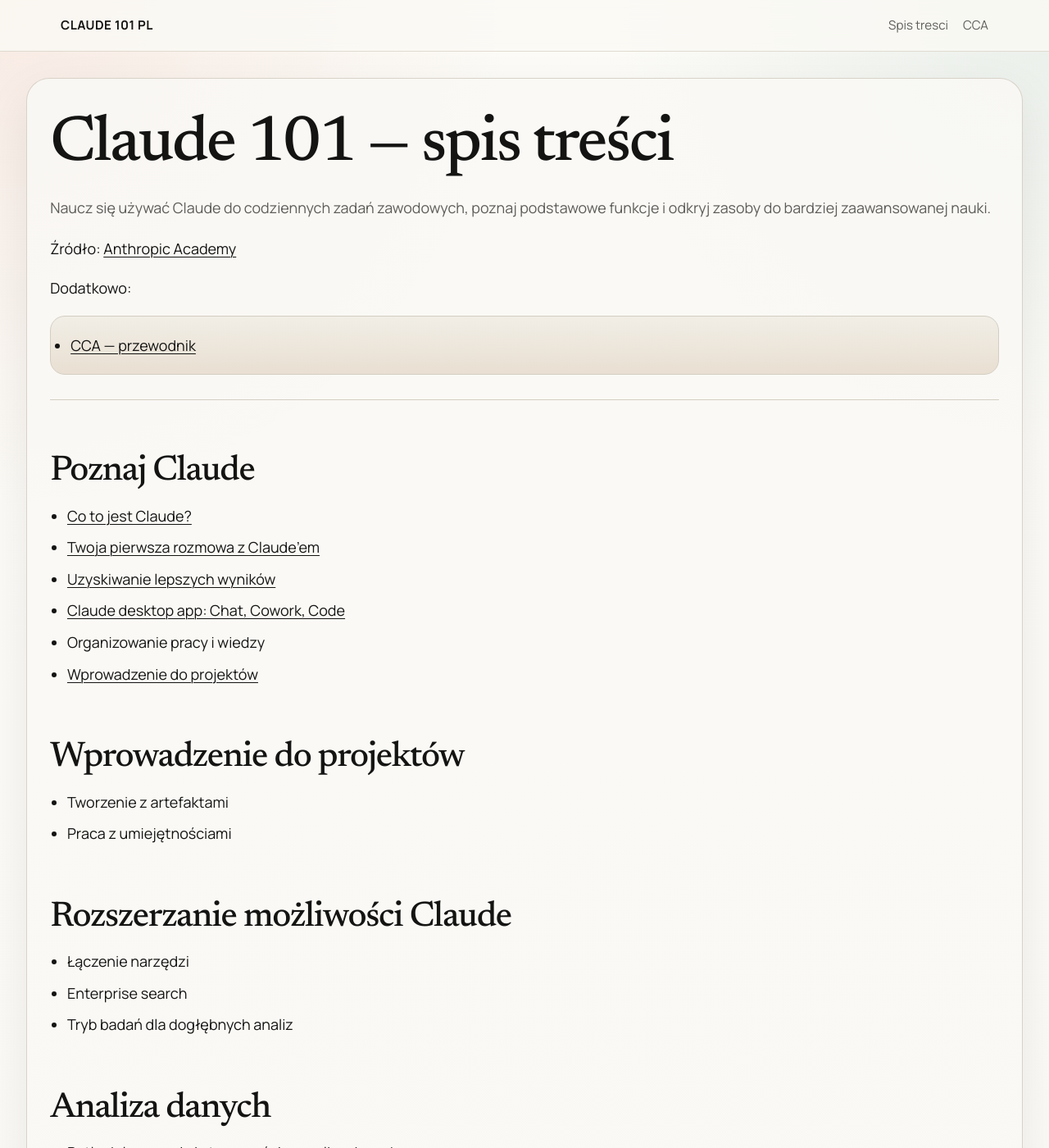
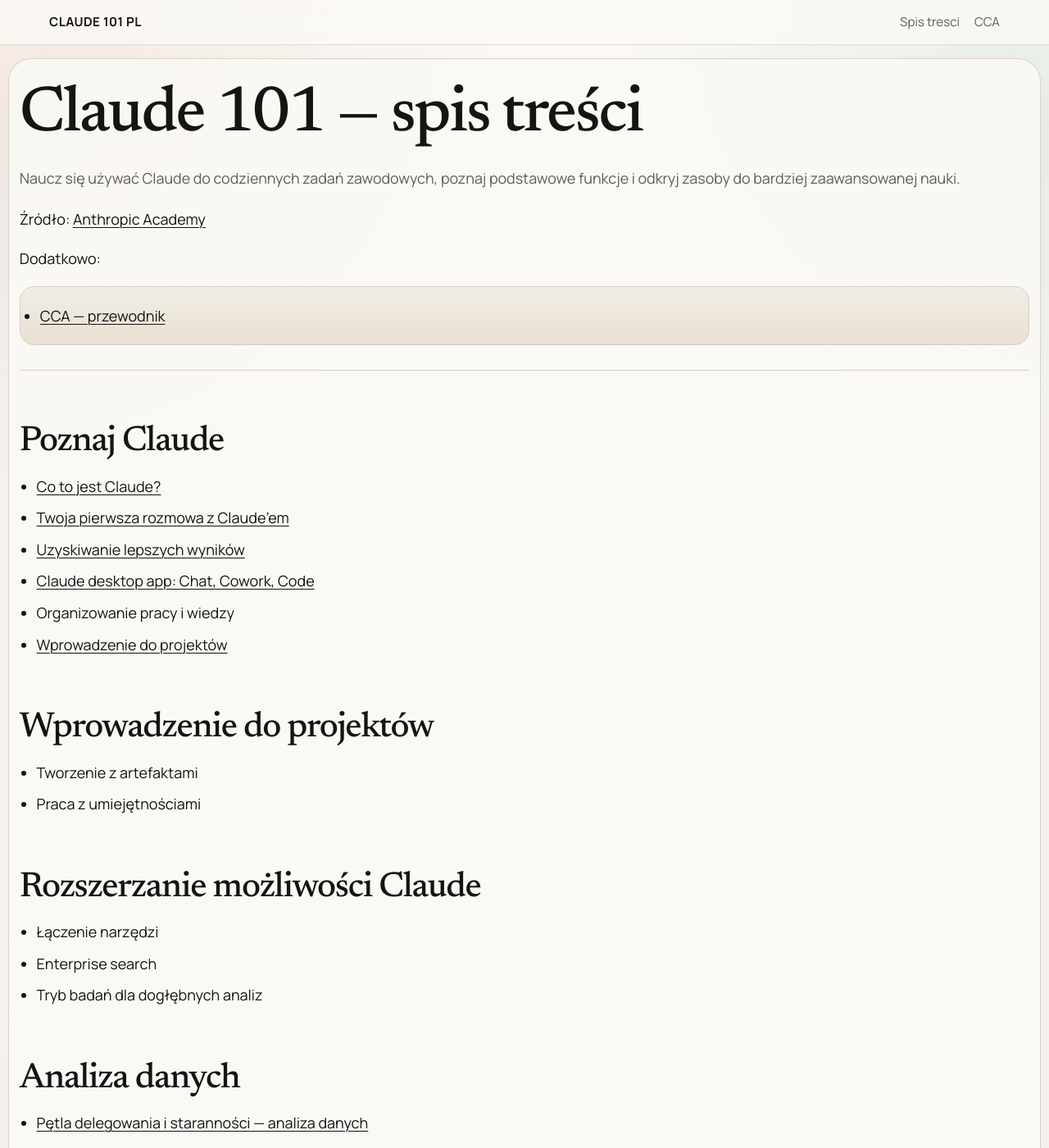
Before and after one commit to kashiash/claude-101-pl, a Jekyll site: the page built from index.md, in a window 1280 px wide and 1400 px high. Shown: the whole window at 82% size. Built offline with Jekyll 4.4.1, drawn with Linux system fonts in a browser that asks for light colours.

Commit message:
Reduce side margins to minimum

```diff
--- a/assets/site.css
+++ b/assets/site.css
@@ -10,7 +10,7 @@
   --shadow: 0 22px 60px rgba(20, 20, 19, 0.08);
   --radius-lg: 28px;
   --radius-md: 18px;
-  --content-width: min(1320px, calc(100vw - 64px));
+  --content-width: min(1480px, calc(100vw - 20px));
 }
 
 * {
@@ -59,7 +59,7 @@ a:hover {
 .site-header__inner {
   max-width: 1180px;
   margin: 0 auto;
-  padding: 18px 24px;
+  padding: 14px 10px;
   display: flex;
   align-items: center;
   justify-content: space-between;
@@ -92,13 +92,13 @@ a:hover {
 .page-main {
   max-width: 1440px;
   margin: 0 auto;
-  padding: 32px 20px 72px;
+  padding: 16px 8px 40px;
 }
 
 .content-card {
   max-width: var(--content-width);
   margin: 0 auto;
-  padding: 40px clamp(20px, 2.2vw, 40px);
+  padding: 28px clamp(10px, 1vw, 18px);
   background: rgba(250, 249, 245, 0.86);
   border: 1px solid rgba(212, 206, 194, 0.9);
   border-radius: var(--radius-lg);
@@ -247,13 +247,13 @@ strong {
 
   .site-header__inner,
   .page-main {
-    padding-left: 12px;
-    padding-right: 12px;
+    padding-left: 6px;
+    padding-right: 6px;
   }
 
   .content-card {
-    padding: 24px 16px 32px;
-    border-radius: 18px;
+    padding: 18px 10px 24px;
+    border-radius: 14px;
   }
 
   .site-nav {
```
